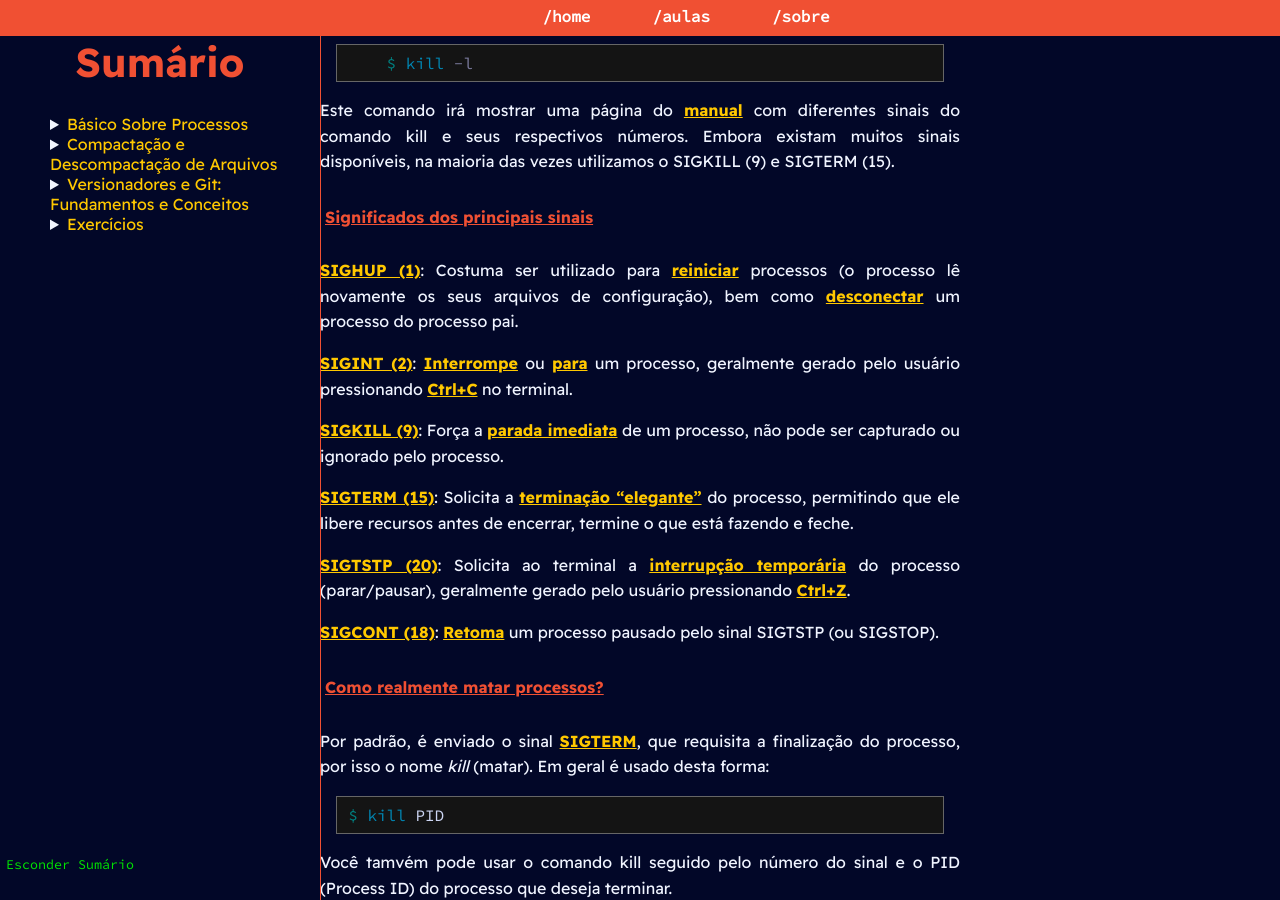
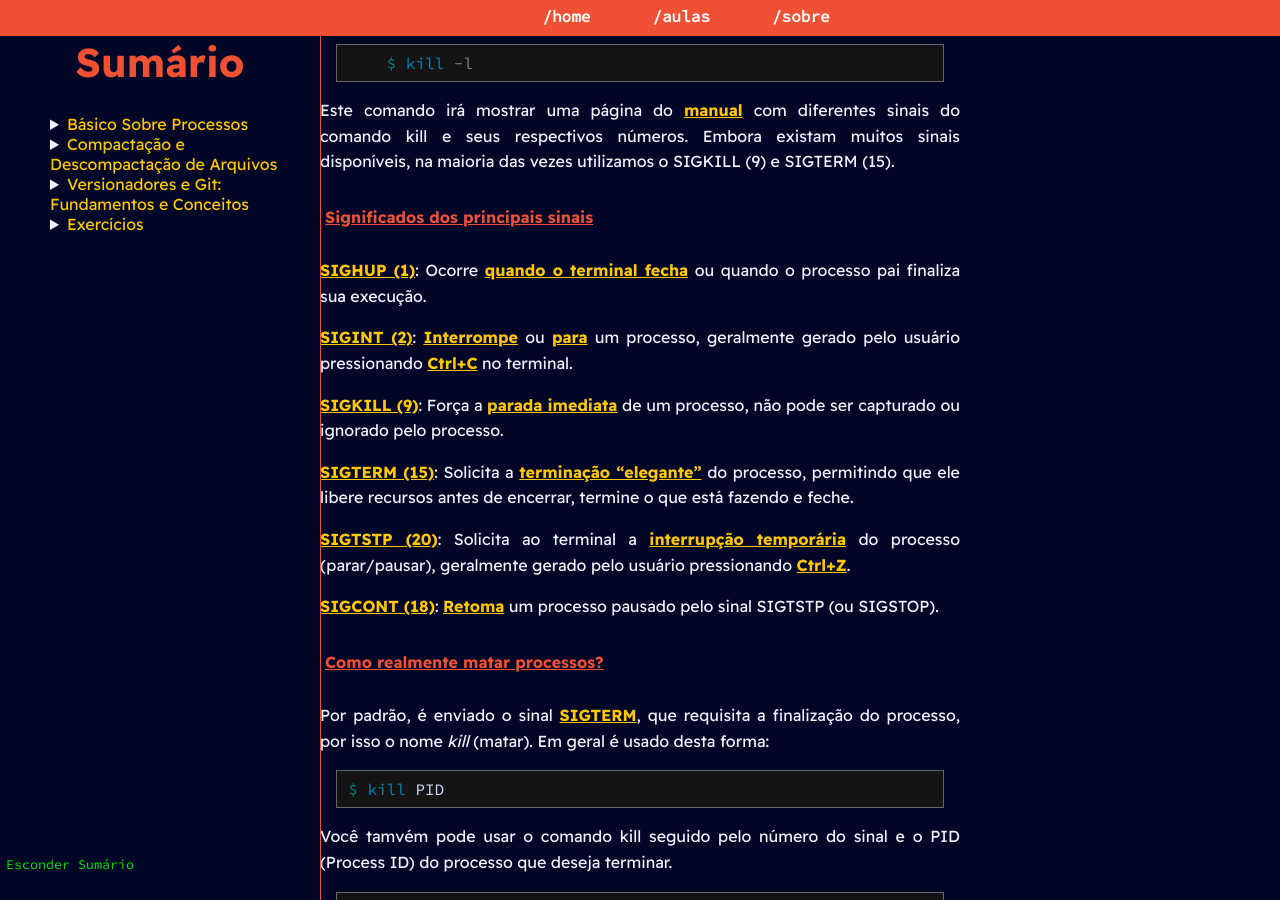
Before and after one commit to PETCC-UFRN/minicurso-linux-git, a Jekyll site: the page built from terceiroDia.md, in a window 1280 px wide and 900 px high, scrolled down 2155 px. Built offline with Jekyll 4.4.1, drawn with Linux system fonts in a browser that asks for light colours.

Commit message:
significado do sighup

```diff
--- a/terceiroDia.md
+++ b/terceiroDia.md
@@ -131,7 +131,7 @@ Este comando irá mostrar uma página do <span class="destaque">manual</span> co
 
 ##### Significados dos principais sinais
 
-<span class="destaque">SIGHUP (1)</span>: Costuma ser utilizado para <span class="destaque">reiniciar</span> processos (o processo lê novamente os seus arquivos de configuração), bem como <span class="destaque">desconectar</span> um processo do processo pai.
+<span class="destaque">SIGHUP (1)</span>: Ocorre <span class="destaque">quando o terminal fecha</span> ou quando o processo pai finaliza sua execução.
 
 <span class="destaque">SIGINT (2)</span>: <span class="destaque">Interrompe</span> ou <span class="destaque">para</span> um processo, geralmente gerado pelo usuário pressionando <span class="destaque">Ctrl+C</span> no terminal.
 
```
